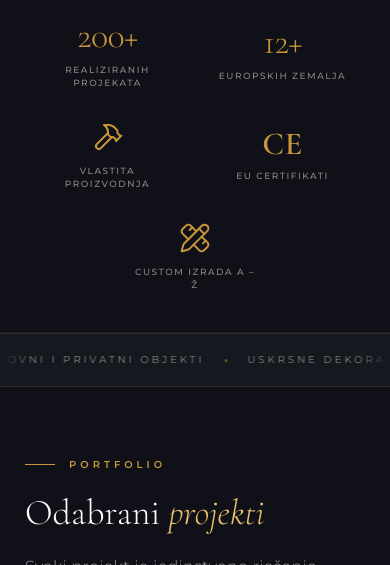
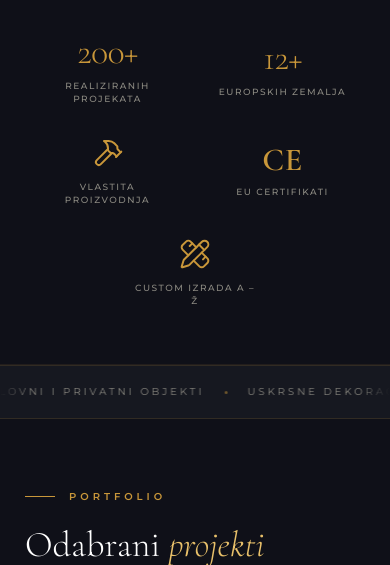
Before and after one commit to JuraScript/st-arc-website, a plain HTML site: page index.html in a window 390 px wide. Shown: the part 866-1431 px from the top of the page. Drawn offline with nearby package versions, Linux system fonts and the light colour scheme; a script that the page names is missing.

Commit message:
style: restore original trust strip padding height while keeping layout improvements

```diff
--- a/css/style.css
+++ b/css/style.css
@@ -581,7 +581,7 @@ section {
 /* ── TRUST STRIP ─────────────────────────────────────────── */
 .trust-strip {
   background: var(--dark-2);
-  padding: 50px var(--section-padding-x);
+  padding: 80px var(--section-padding-x);
   border-bottom: 1px solid rgba(201, 151, 58, 0.1);
 }
 
@@ -1544,7 +1544,7 @@ footer {
 /* MOBILE (768px max) */
 @media (max-width: 768px) {
   .trust-strip {
-    padding: 40px 20px;
+    padding: 56px 20px;
   }
 
   .trust-strip-inner {
```
